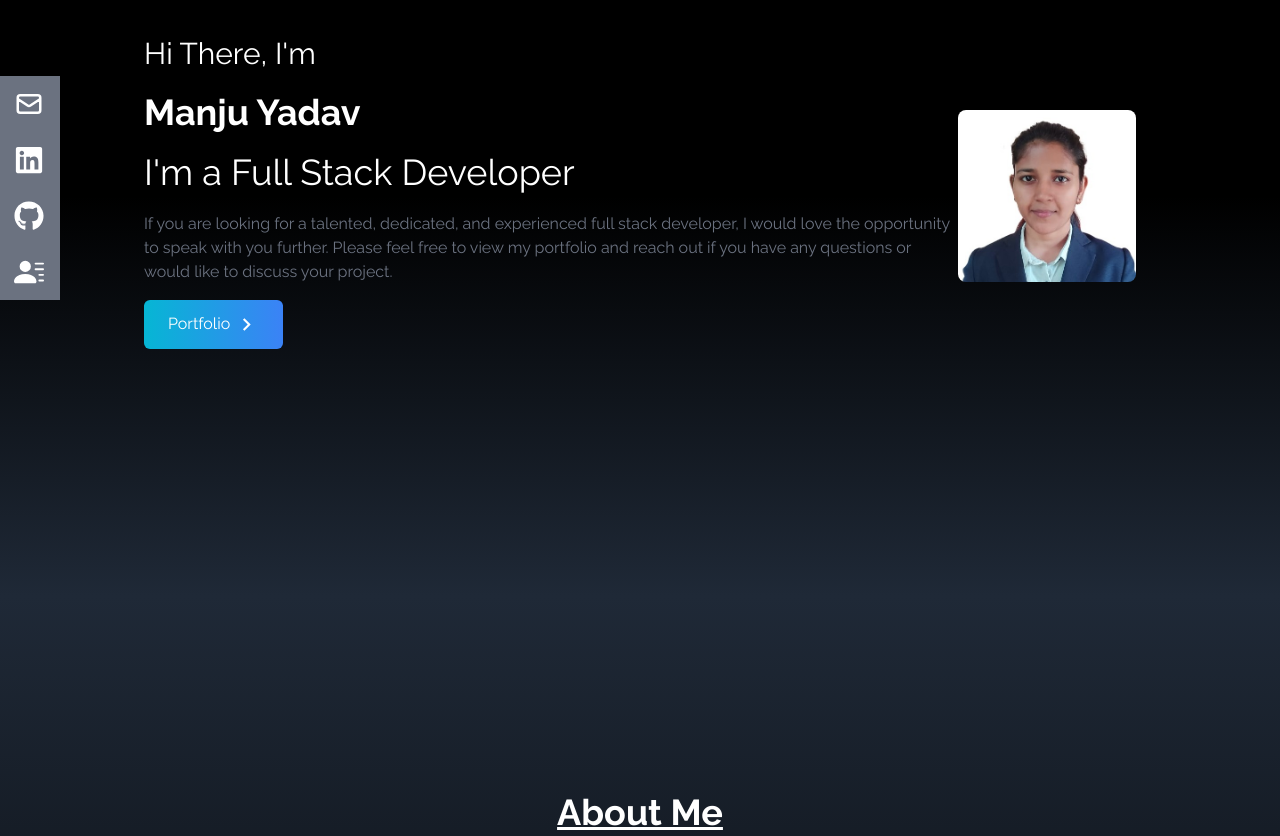
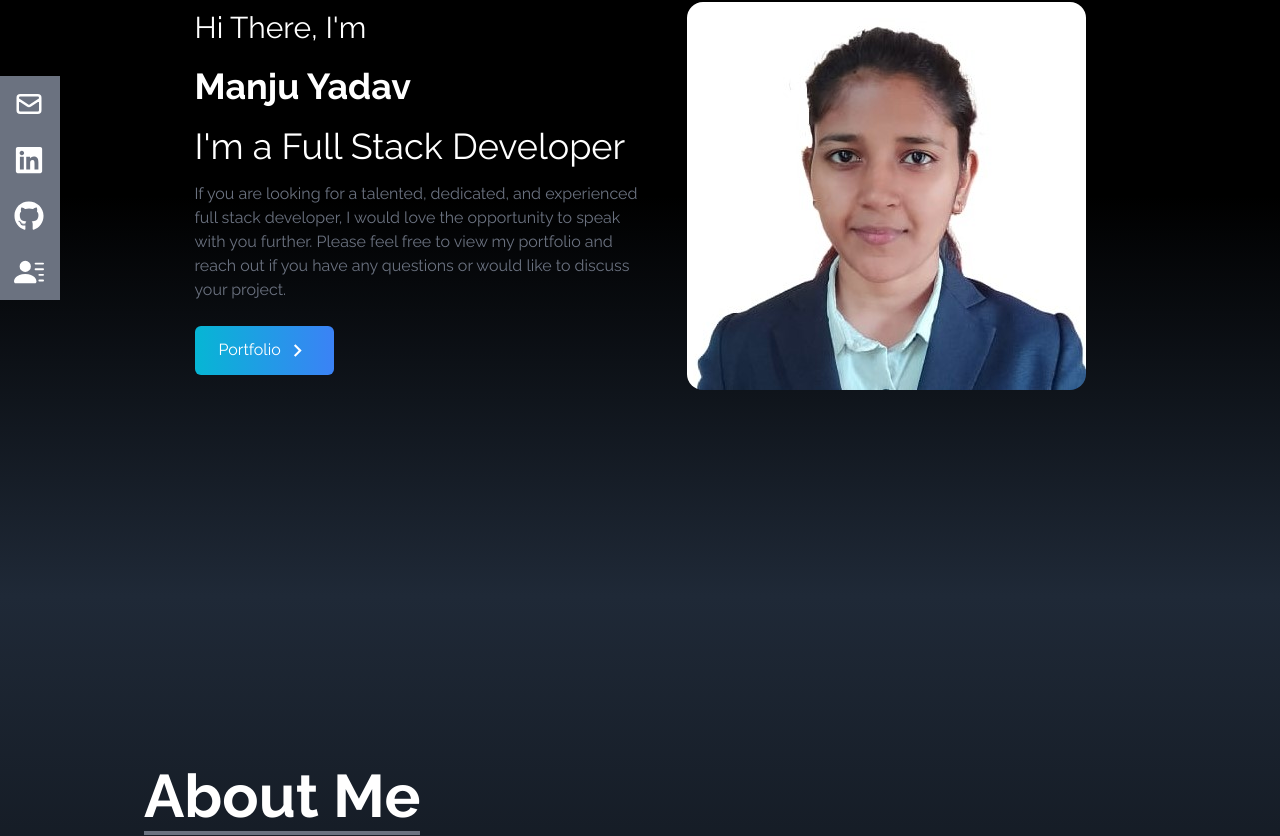
Before and after one commit to manju145/manju145.github.io, a React (Create React App) app: page / in a window 1280 px wide. Shown: the part 204-1040 px from the top of the page. Built offline with nearby package versions, Linux system fonts and the light colour scheme.

Commit message:
portfolio

```diff
--- a/src/pages/About.jsx
+++ b/src/pages/About.jsx
@@ -11,8 +11,8 @@ const About = () => {
       // class="nav-link about"
        className='nav-link about max-w-screen-lg  p-4 mx-auto flex flex-col justify-center w-full h-full'>
 
-        <div >
-          <p className=' text-6xl font-bold text-center  sm:text-4xl underline'>
+        <div className='pb-8'>
+          <p className=' text-6xl font-bold inline border-b-4 border-gray-500'>
            About Me
           </p>
         </div>
--- a/src/pages/Contact.jsx
+++ b/src/pages/Contact.jsx
@@ -1,13 +1,13 @@
 import React from 'react'
-import {HiOutlineMail} from "react-icons/hi";
+import { HiOutlineMail } from "react-icons/hi";
 import { FaGithub, FaLinkedin } from "react-icons/fa";
 
 const Contact = () => {
   return (
     <div name="contact"
       id="contact"
-     className='w-full h-full bg-gradient-to-b from-black to-gray-800 text-white grid grid-cols-2 gap-11'>
-
+      className='w-full h-screen bg-gradient-to-b from-black to-gray-800 p-4 text-white'>
+      {/*
            <div
             // class="nav-link contact"
         className='nav-link contact w-full  px-1  h-80 flex mt-60 ml-6'>
@@ -16,13 +16,11 @@ className='nav-link contact w-full  px-1  h-80 flex mt-60 ml-6'>
            alt=''
              className=' flex w-full mx-auto'
             />
-</div>
-
-<div >
+          </div> */}
       <div className='flex flex-col p-4 justify-center max-w-screen-lg mx-auto h-full '>
         <div className='pb-8'>
-          <p className='text-6xl font-bold text-center underline'>Contact</p>
-          <p className='py-6 text-center mt-5 font-medium'>Submit the form below to get in touch with me</p>
+          <p className='text-4xl font-bold inline border-b-4 border-gray-500'>Contact</p>
+          <p className='py-6'>Submit the form below to get in touch with me</p>
         </div>
 
         <div
@@ -31,20 +29,20 @@ className='flex justify-center py-6 mb-4'>
           <button className='items-center w-30 h-10 px-4   ml-[-10px]'>
             <a href='https://www.linkedin.com/in/manju-yadav-1 '
               className='flex  items-center w-full text-black hover:text-blue-800 font-bold rounded-tr-md bg-sky-200'>
-      LinkedIn <FaLinkedin size={28}/></a></button>
+              LinkedIn <FaLinkedin size={28} /></a></button>
 
           <button
             id="contact-github"
             className=' items-center w-35  h-10 px-4 font-bold ml-[-10px] rounded-md hover:text-blue-200'>
             <a href='https://github.com/manju145'
               className='flex  items-center w-full text-white rounded-tr-md'>
-  GitHub <FaGithub size={30}/>
+              GitHub <FaGithub size={30} />
             </a></button>
 
           <button className=' items-center w-30  h-10 px-4 font-bold ml-[-10px] rounded-md'>
             <a href='mailto:manjuyadav0514001@gmail.com'
               className='flex  items-center w-full rounded-tr-md text-black bg-yellow-200'>
-  Email<HiOutlineMail size={30}/>
+              Email<HiOutlineMail size={30} />
             </a></button>
         </div>
 
@@ -76,15 +74,21 @@ className='flex justify-center py-6 mb-4'>
 
             <button className='text-white font-bold bg-gradient-to-b from-cyan-500 to-blue-500 px-6 py-3 my-8 mx-auto flex items-center rounded-md hover:scale-110 duration-300'
             >Send</button>
-              <div className='grid grid-cols-2 gap-48'>
-                <p>manjuyadav0514001@gmail.com</p>
-              <h1>8788817572</h1>
-              </div>
+             <p className='text-black'>manjuyadav0514001@gmail.com</p>
+              <h1 className='text-black'>8788817572</h1>
+
+            {/* <div className='grid grid-cols-2 gap-48 w-full bg-gradient-to-b from-black to-gray-800'>
+              <p className='text-black'>manjuyadav0514001@gmail.com</p>
+              <h1 className='text-black'>8788817572</h1>
+            </div> */}
 
           </form>
+
         </div>
+        <div className='grid grid-cols-2 gap-48 w-full bg-gradient-to-b from-black to-gray-800'>
+              <p className='text-black'>manjuyadav0514001@gmail.com</p>
+              <h1 className='text-black'>8788817572</h1>
             </div>
-
       </div>
 
     </div>
--- a/src/pages/Home.jsx
+++ b/src/pages/Home.jsx
@@ -10,15 +10,18 @@ const Home = () => {
             <div
             //  class="nav-link home"
              className='nav-link home  max-w-screen-lg mx-auto flex flex-col items-center justify-center h-full px-4 md:flex-row'>
-                <div className='flex flex-col justify-center h-full'>
-                    <h3 className='text-4xl sm:text-3xl text-white '>Hi There, I'm</h3>
-                    <h1 className='text-4xl sm:text-4xl text-white font-bold mt-5'>Manju Yadav</h1>
-                    <h2 className='text-3xl sm:text-4xl text-white mt-5 mb-5'>
+                <div className='flex flex-col justify-center h-full mr-11'>
+                    <h3 className='text-4xl sm:text-3xl text-white'>Hi There, I'm</h3>
+                    <h1 className='text-4xl sm:text-4xl text-white font-bold mt-5px mt-5'>Manju Yadav</h1>
+                    <h2 className='text-3xl sm:text-4xl text-white mt-5'>
                         I'm a Full Stack Developer
                     </h2>
-                    <p className='text-1xl sm:text-1xl text-gray-500'>If you are looking for a talented, dedicated, and experienced full stack developer, I would love the opportunity to speak with you further. Please feel free to view my portfolio and reach out if you have any questions or would like to discuss your project.</p>
+                    <p className='text-gray-500 py-4 max-w-md'>If you are looking for a talented, dedicated,
+                    and experienced full stack developer, I would love the opportunity to speak with you further.
+                     Please feel free to view my portfolio and reach out if you have any questions or would like to
+                      discuss your project.</p>
                     <div>
-                        <button className='group text-white w-fit px-6 py-3 my-2 flex items-center rounded-md bg-gradient-to-r from-cyan-500 to-blue-500 cursor-pointer mt-4'>
+                        <button className='group text-white w-fit px-6 py-3 my-2 flex items-center rounded-md bg-gradient-to-r from-cyan-500 to-blue-500 cursor-pointer '>
                             Portfolio
                             <span className='group-hover:rotate-90 duration-300'>
                                 <MdOutlineKeyboardArrowRight size={25}
@@ -30,8 +33,7 @@ const Home = () => {
 
                 <div className='hover:scale-105 '>
                     <img src={manjupic} alt="my profile"
-                    // class="home-img"
-                    className='home-img rounded-8xl rounded-lg mx-auto md:w-full borderRadius-2px  w-96'
+                    className='home-img rounded-2xl  mx-auto w-2/3 md:w-full borderRadius-2px '
                     >
                     </img>
                 </div>
--- a/src/pages/Project.jsx
+++ b/src/pages/Project.jsx
@@ -11,6 +11,7 @@ const Project = () => {
       id: 1,
       src: where_is_brand,
       tytle:"It is a restful-based web service for online Subscription booking  system.",
+      herfpro:"https://chimerical-lollipop-25cd16.netlify.app/",
       stack:"Tech Stack :",
          stackname:"HTML | CSS  |  JavaScript"
     },
@@ -18,6 +19,7 @@ const Project = () => {
       id: 2,
       src: Tripoto,
       tytle:"Tripoto is a travel website that offers guides, itineraries, booking options and a platform to share personal travel stories.",
+      herfpro:"https://brilliant-rugelach-54b37f.netlify.app/",
       stack:"Tech Stack :",
       stackname:"HTML | CSS  |  JavaScript"
     },
@@ -39,7 +41,7 @@ const Project = () => {
         </div>
 
         {
-          project.map(({ id, src, tytle, stack, stackname }) => (
+          project.map(({ id, src, tytle, stack, stackname,herfpro }) => (
 
             <div key={id} className='project-card grid px-12 mb-12 mt-10'
             // class="project-card"
@@ -50,7 +52,7 @@ const Project = () => {
                 <div className='flex items-center justify-around'>
                   <button
                   //  class="project-deployed-link"
-                  className='project-deployed-link w1/2 px-6 py-3 m-4 duration-200 hover:scale-105 bg-gray-600'><a href='https://chimerical-lollipop-25cd16.netlify.app/' className='hover:font-bold hover:text-black hover:bg-yellow-100 py-2 px-4'>Deploy</a></button>
+                  className='project-deployed-link w1/2 px-6 py-3 m-4 duration-200 hover:scale-105 bg-gray-600'><a href={herfpro} className='hover:font-bold hover:text-black hover:bg-yellow-100 py-2 px-4'>Deploy</a></button>
                   <button
                   //  class="project-github-link"
                   className=' project-github-link w1/2 px-6 py-3 m-4 duration-200 hover:scale-105  bg-gray-600'><a href='https://github.com/hariomfw21/dandy-nation-9128' className='hover:font-bold hover:text-black hover:bg-yellow-100 py-2 px-4'>Code</a></button>
--- a/src/pages/Skill.jsx
+++ b/src/pages/Skill.jsx
@@ -81,9 +81,9 @@ const Skill = () => {
       className='bg-gradient-to-b from-black to-gray-800 w-full h-screen '>
       <div
       //  class="nav-link skills"
-      className='nav-link skills max-w-screen-lg mx-auto p-8 flex flex-col justify-center w-full text-white'>
+      className='nav-link skills max-w-screen-lg mx-auto p-4 flex flex-col justify-center w-full h-full text-white'>
         <div className='py-8'>
-          <p className=' text-center text-4xl font-bold  border-gray-500 p-2  underline'>Technical Skills</p>
+          <p className=' text-center text-4xl font-bold border-b-4 border-gray-500 p-2  inline'>Technical Skills</p>
         </div>
 
         <div className='w-full grid grid-cols-4 sm:grid-cols-5 gap-12 text-center py-8 px-12 sm:px-0 '>
@@ -91,14 +91,14 @@ const Skill = () => {
           {
             Skill.map(({ id, src, title, style }) => (
               <div key={id}
-              // class="skills-card"
-              className={`skills-card only:shadow-md hover:scale-105 duration-500 py-2 rounded-lg ${style}`}>
+
+              className={`skills-card shadow-md hover:scale-105 duration-500 py-2 rounded-lg ${style}`}>
                 <img src={src} alt=""
-                //  class="skills-card-img"
+
                   className='skills-card-img w-20 mx-auto'
                 />
-                <p className='skills-card-name'
-                // class="skills-card-name"
+                <p className='skills-card-name mt-4'
+
                 >{title}</p>
               </div>
             ))
```
Lines whose indentation alone changed are shown as unchanged.
